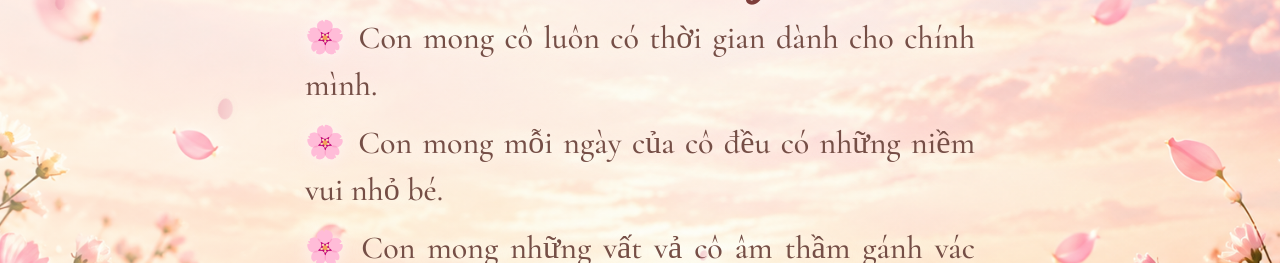
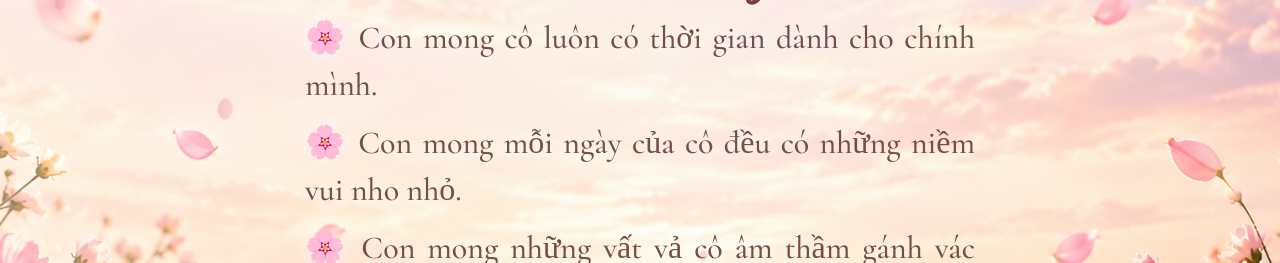
Before and after one commit to QuocsTus/AGift, a React (Vite) app in the folder tsx-app/: page /20-10 in a window 1280 px wide. Shown: the part 1880-2143 px from the top of the page. Built offline with nearby package versions, Linux system fonts and the light colour scheme.

Commit message:
edit text

```diff
--- a/tsx-app/src/components/FiveSectionPage.tsx
+++ b/tsx-app/src/components/FiveSectionPage.tsx
@@ -37,7 +37,7 @@ const content: Record<
     {
       title: "Những khoảnh khắc dịu dàng",
       text: "🌸 Con mong cô luôn có thời gian dành cho chính mình.",
-      text2: "🌸 Con mong mỗi ngày của cô đều có những niềm vui nhỏ bé.",
+      text2: "🌸 Con mong mỗi ngày của cô đều có những niềm vui nho nhỏ.",
       text3:
         "🌸 Con mong những vất vả cô âm thầm gánh vác được đáp lại bằng sự quan tâm và sẻ chia.",
       text4:
```
